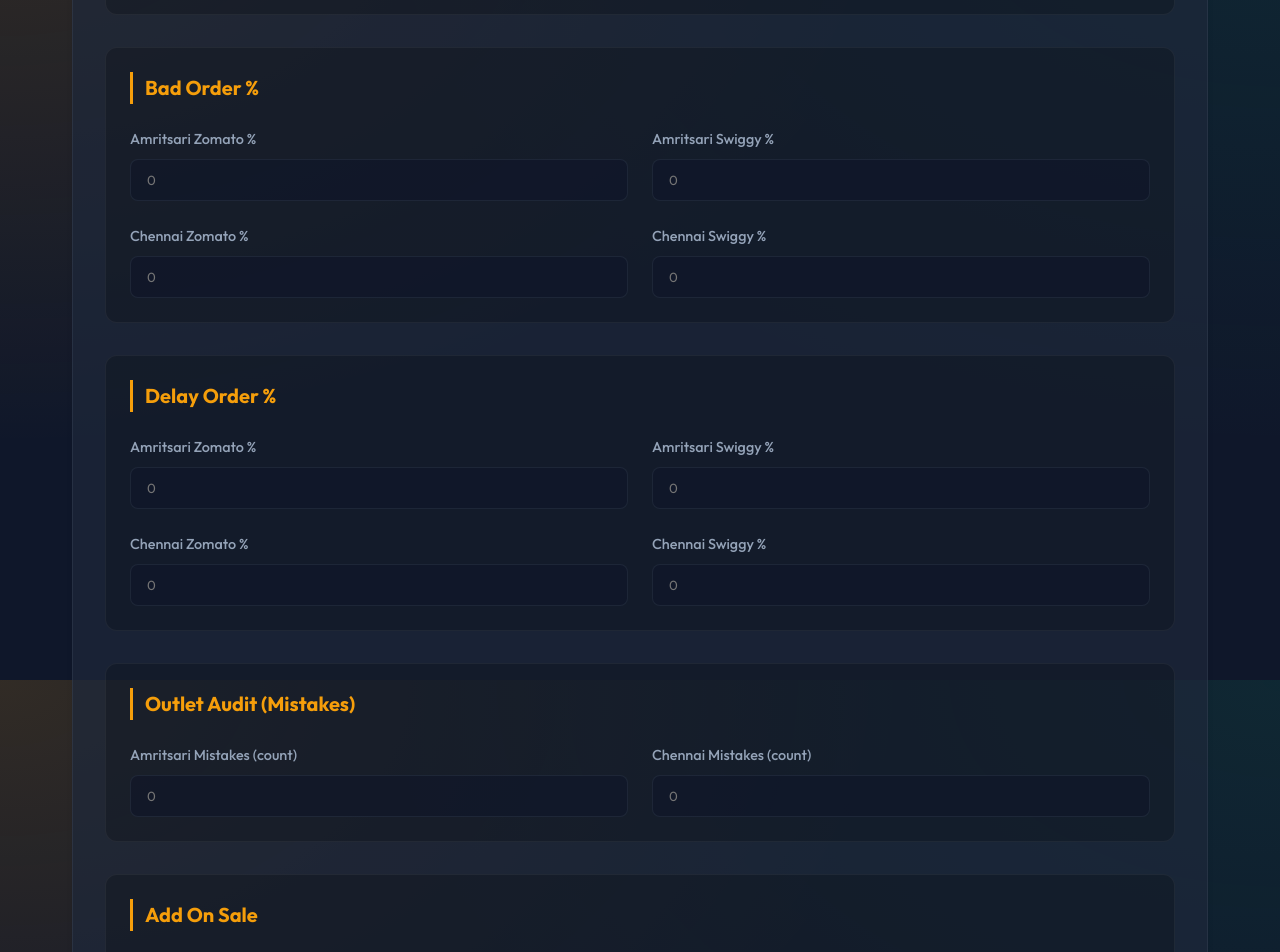
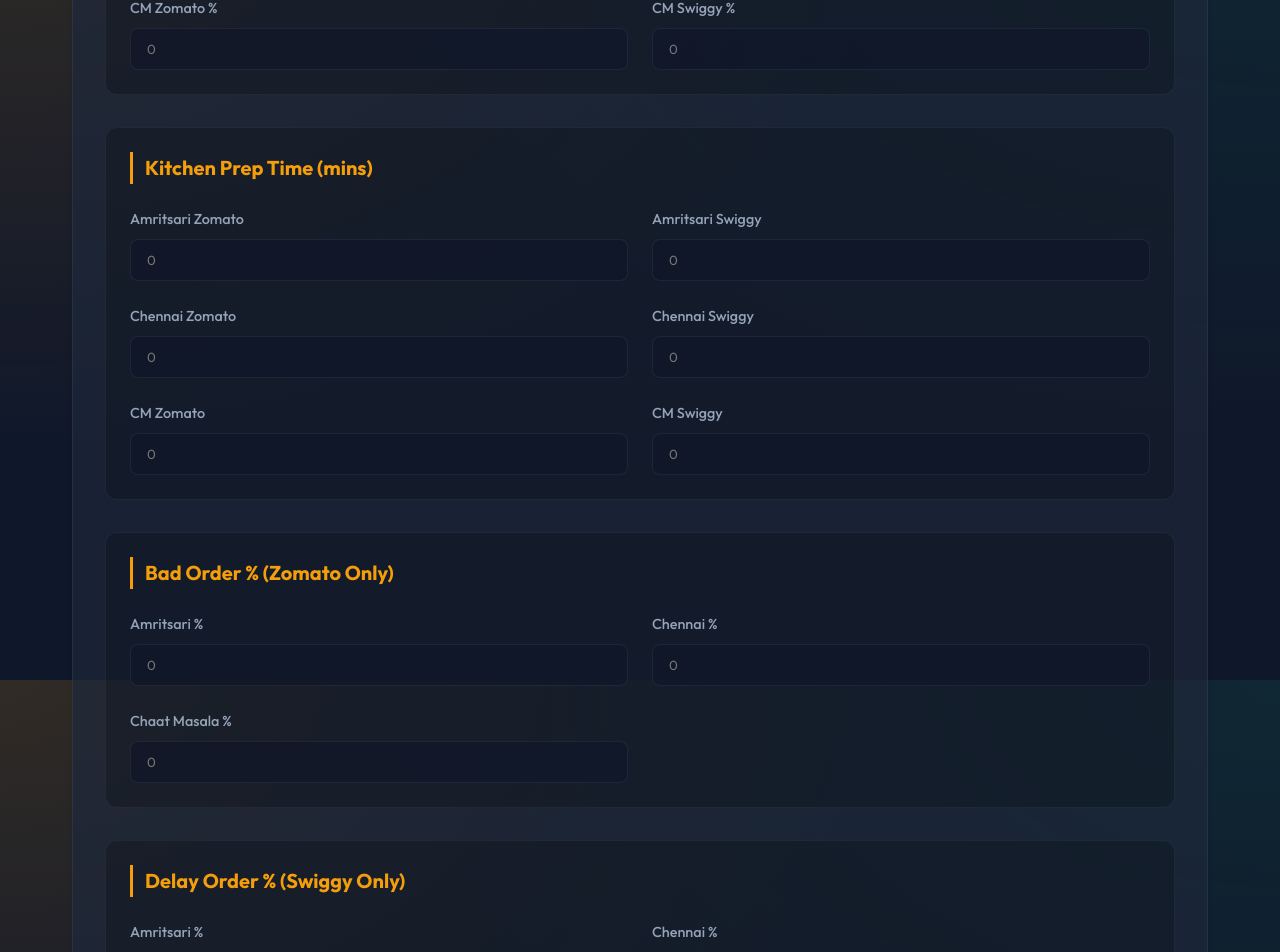
Before and after one commit to Aaadi257/my-project-frontend, a React app: page /new in a window 1280 px wide. Shown: the part 1720-2672 px from the top of the page. Built offline with nearby package versions, Linux system fonts and the light colour scheme; no server answers; the HTML template or start-up script is replaced by a standard one.

Commit message:
Updated ScorecardForm component

```diff
--- a/src/components/ScorecardForm.jsx
+++ b/src/components/ScorecardForm.jsx
@@ -39,42 +39,51 @@
 
         google_rating_amritsari: '',
         google_rating_chennai: '',
+        google_rating_chaat_masala: '',
 
         zomato_rating_amritsari: '',
         swiggy_rating_amritsari: '',
         zomato_rating_chennai: '',
         swiggy_rating_chennai: '',
+        zomato_rating_chaat_masala: '',
+        swiggy_rating_chaat_masala: '',
 
         food_cost_amritsari: '',
         food_cost_chennai: '',
+        food_cost_chaat_masala: '',
 
         online_activity_amritsari_zomato: '',
         online_activity_amritsari_swiggy: '',
         online_activity_chennai_zomato: '',
         online_activity_chennai_swiggy: '',
+        online_activity_chaat_masala_zomato: '',
+        online_activity_chaat_masala_swiggy: '',
 
         kitchen_prep_amritsari_zomato: '',
         kitchen_prep_amritsari_swiggy: '',
         kitchen_prep_chennai_zomato: '',
         kitchen_prep_chennai_swiggy: '',
+        kitchen_prep_chaat_masala_zomato: '',
+        kitchen_prep_chaat_masala_swiggy: '',
 
         bad_order_amritsari_zomato: '',
-        bad_order_amritsari_swiggy: '',
         bad_order_chennai_zomato: '',
-        bad_order_chennai_swiggy: '',
+        bad_order_chaat_masala_zomato: '',
 
-        delay_order_amritsari_zomato: '',
         delay_order_amritsari_swiggy: '',
-        delay_order_chennai_zomato: '',
         delay_order_chennai_swiggy: '',
+        delay_order_chaat_masala_swiggy: '',
 
         mistakes_amritsari: '',
         mistakes_chennai: '',
+        mistakes_chaat_masala: '',
 
         total_sale_amritsari: '',
         add_on_sale_amritsari: '',
         total_sale_chennai: '',
         add_on_sale_chennai: '',
+        total_sale_chaat_masala: '',
+        add_on_sale_chaat_masala: '',
     });
 
     const handleChange = (e) => {
@@ -93,42 +102,51 @@
                 metrics: {
                     google_rating_amritsari: parseFloat(formData.google_rating_amritsari) || 0,
                     google_rating_chennai: parseFloat(formData.google_rating_chennai) || 0,
+                    google_rating_chaat_masala: parseFloat(formData.google_rating_chaat_masala) || 0,
 
                     zomato_rating_amritsari: parseFloat(formData.zomato_rating_amritsari) || 0,
                     swiggy_rating_amritsari: parseFloat(formData.swiggy_rating_amritsari) || 0,
                     zomato_rating_chennai: parseFloat(formData.zomato_rating_chennai) || 0,
                     swiggy_rating_chennai: parseFloat(formData.swiggy_rating_chennai) || 0,
+                    zomato_rating_chaat_masala: parseFloat(formData.zomato_rating_chaat_masala) || 0,
+                    swiggy_rating_chaat_masala: parseFloat(formData.swiggy_rating_chaat_masala) || 0,
 
                     food_cost_amritsari: parseFloat(formData.food_cost_amritsari) || 0,
                     food_cost_chennai: parseFloat(formData.food_cost_chennai) || 0,
+                    food_cost_chaat_masala: parseFloat(formData.food_cost_chaat_masala) || 0,
 
                     online_activity_amritsari_zomato: parseFloat(formData.online_activity_amritsari_zomato) || 0,
                     online_activity_amritsari_swiggy: parseFloat(formData.online_activity_amritsari_swiggy) || 0,
                     online_activity_chennai_zomato: parseFloat(formData.online_activity_chennai_zomato) || 0,
                     online_activity_chennai_swiggy: parseFloat(formData.online_activity_chennai_swiggy) || 0,
+                    online_activity_chaat_masala_zomato: parseFloat(formData.online_activity_chaat_masala_zomato) || 0,
+                    online_activity_chaat_masala_swiggy: parseFloat(formData.online_activity_chaat_masala_swiggy) || 0,
 
                     kitchen_prep_amritsari_zomato: parseFloat(formData.kitchen_prep_amritsari_zomato) || 0,
                     kitchen_prep_amritsari_swiggy: parseFloat(formData.kitchen_prep_amritsari_swiggy) || 0,
                     kitchen_prep_chennai_zomato: parseFloat(formData.kitchen_prep_chennai_zomato) || 0,
                     kitchen_prep_chennai_swiggy: parseFloat(formData.kitchen_prep_chennai_swiggy) || 0,
+                    kitchen_prep_chaat_masala_zomato: parseFloat(formData.kitchen_prep_chaat_masala_zomato) || 0,
+                    kitchen_prep_chaat_masala_swiggy: parseFloat(formData.kitchen_prep_chaat_masala_swiggy) || 0,
 
                     bad_order_amritsari_zomato: parseFloat(formData.bad_order_amritsari_zomato) || 0,
-                    bad_order_amritsari_swiggy: parseFloat(formData.bad_order_amritsari_swiggy) || 0,
                     bad_order_chennai_zomato: parseFloat(formData.bad_order_chennai_zomato) || 0,
-                    bad_order_chennai_swiggy: parseFloat(formData.bad_order_chennai_swiggy) || 0,
+                    bad_order_chaat_masala_zomato: parseFloat(formData.bad_order_chaat_masala_zomato) || 0,
 
-                    delay_order_amritsari_zomato: parseFloat(formData.delay_order_amritsari_zomato) || 0,
                     delay_order_amritsari_swiggy: parseFloat(formData.delay_order_amritsari_swiggy) || 0,
-                    delay_order_chennai_zomato: parseFloat(formData.delay_order_chennai_zomato) || 0,
                     delay_order_chennai_swiggy: parseFloat(formData.delay_order_chennai_swiggy) || 0,
+                    delay_order_chaat_masala_swiggy: parseFloat(formData.delay_order_chaat_masala_swiggy) || 0,
 
                     mistakes_amritsari: parseInt(formData.mistakes_amritsari) || 0,
                     mistakes_chennai: parseInt(formData.mistakes_chennai) || 0,
+                    mistakes_chaat_masala: parseInt(formData.mistakes_chaat_masala) || 0,
 
                     total_sale_amritsari: parseFloat(formData.total_sale_amritsari) || 0,
                     add_on_sale_amritsari: parseFloat(formData.add_on_sale_amritsari) || 0,
                     total_sale_chennai: parseFloat(formData.total_sale_chennai) || 0,
                     add_on_sale_chennai: parseFloat(formData.add_on_sale_chennai) || 0,
+                    total_sale_chaat_masala: parseFloat(formData.total_sale_chaat_masala) || 0,
+                    add_on_sale_chaat_masala: parseFloat(formData.add_on_sale_chaat_masala) || 0,
                 }
             };
 
@@ -184,6 +202,7 @@
                 <MetricSection title="Google Rating">
                     <InputGroup label="Amritsari Express" name="google_rating_amritsari" value={formData.google_rating_amritsari} onChange={handleChange} />
                     <InputGroup label="Cafe Chennai" name="google_rating_chennai" value={formData.google_rating_chennai} onChange={handleChange} />
+                    <InputGroup label="Chaat Masala" name="google_rating_chaat_masala" value={formData.google_rating_chaat_masala} onChange={handleChange} />
                 </MetricSection>
 
                 <MetricSection title="Zomato & Swiggy Rating">
@@ -191,11 +210,14 @@
                     <InputGroup label="Amritsari Swiggy" name="swiggy_rating_amritsari" value={formData.swiggy_rating_amritsari} onChange={handleChange} />
                     <InputGroup label="Chennai Zomato" name="zomato_rating_chennai" value={formData.zomato_rating_chennai} onChange={handleChange} />
                     <InputGroup label="Chennai Swiggy" name="swiggy_rating_chennai" value={formData.swiggy_rating_chennai} onChange={handleChange} />
+                    <InputGroup label="CM Zomato" name="zomato_rating_chaat_masala" value={formData.zomato_rating_chaat_masala} onChange={handleChange} />
+                    <InputGroup label="CM Swiggy" name="swiggy_rating_chaat_masala" value={formData.swiggy_rating_chaat_masala} onChange={handleChange} />
                 </MetricSection>
 
                 <MetricSection title="Food Cost %">
                     <InputGroup label="Amritsari %" name="food_cost_amritsari" value={formData.food_cost_amritsari} onChange={handleChange} />
                     <InputGroup label="Chennai %" name="food_cost_chennai" value={formData.food_cost_chennai} onChange={handleChange} />
+                    <InputGroup label="Chaat Masala %" name="food_cost_chaat_masala" value={formData.food_cost_chaat_masala} onChange={handleChange} />
                 </MetricSection>
 
                 <MetricSection title="Online Activity %">
@@ -203,6 +225,8 @@
                     <InputGroup label="Amritsari Swiggy %" name="online_activity_amritsari_swiggy" value={formData.online_activity_amritsari_swiggy} onChange={handleChange} />
                     <InputGroup label="Chennai Zomato %" name="online_activity_chennai_zomato" value={formData.online_activity_chennai_zomato} onChange={handleChange} />
                     <InputGroup label="Chennai Swiggy %" name="online_activity_chennai_swiggy" value={formData.online_activity_chennai_swiggy} onChange={handleChange} />
+                    <InputGroup label="CM Zomato %" name="online_activity_chaat_masala_zomato" value={formData.online_activity_chaat_masala_zomato} onChange={handleChange} />
+                    <InputGroup label="CM Swiggy %" name="online_activity_chaat_masala_swiggy" value={formData.online_activity_chaat_masala_swiggy} onChange={handleChange} />
                 </MetricSection>
 
                 <MetricSection title="Kitchen Prep Time (mins)">
@@ -210,32 +234,35 @@
                     <InputGroup label="Amritsari Swiggy" name="kitchen_prep_amritsari_swiggy" value={formData.kitchen_prep_amritsari_swiggy} onChange={handleChange} />
                     <InputGroup label="Chennai Zomato" name="kitchen_prep_chennai_zomato" value={formData.kitchen_prep_chennai_zomato} onChange={handleChange} />
                     <InputGroup label="Chennai Swiggy" name="kitchen_prep_chennai_swiggy" value={formData.kitchen_prep_chennai_swiggy} onChange={handleChange} />
+                    <InputGroup label="CM Zomato" name="kitchen_prep_chaat_masala_zomato" value={formData.kitchen_prep_chaat_masala_zomato} onChange={handleChange} />
+                    <InputGroup label="CM Swiggy" name="kitchen_prep_chaat_masala_swiggy" value={formData.kitchen_prep_chaat_masala_swiggy} onChange={handleChange} />
                 </MetricSection>
 
-                <MetricSection title="Bad Order %">
-                    <InputGroup label="Amritsari Zomato %" name="bad_order_amritsari_zomato" value={formData.bad_order_amritsari_zomato} onChange={handleChange} />
-                    <InputGroup label="Amritsari Swiggy %" name="bad_order_amritsari_swiggy" value={formData.bad_order_amritsari_swiggy} onChange={handleChange} />
-                    <InputGroup label="Chennai Zomato %" name="bad_order_chennai_zomato" value={formData.bad_order_chennai_zomato} onChange={handleChange} />
-                    <InputGroup label="Chennai Swiggy %" name="bad_order_chennai_swiggy" value={formData.bad_order_chennai_swiggy} onChange={handleChange} />
+                <MetricSection title="Bad Order % (Zomato Only)">
+                    <InputGroup label="Amritsari %" name="bad_order_amritsari_zomato" value={formData.bad_order_amritsari_zomato} onChange={handleChange} />
+                    <InputGroup label="Chennai %" name="bad_order_chennai_zomato" value={formData.bad_order_chennai_zomato} onChange={handleChange} />
+                    <InputGroup label="Chaat Masala %" name="bad_order_chaat_masala_zomato" value={formData.bad_order_chaat_masala_zomato} onChange={handleChange} />
                 </MetricSection>
 
-                <MetricSection title="Delay Order %">
-                    <InputGroup label="Amritsari Zomato %" name="delay_order_amritsari_zomato" value={formData.delay_order_amritsari_zomato} onChange={handleChange} />
-                    <InputGroup label="Amritsari Swiggy %" name="delay_order_amritsari_swiggy" value={formData.delay_order_amritsari_swiggy} onChange={handleChange} />
-                    <InputGroup label="Chennai Zomato %" name="delay_order_chennai_zomato" value={formData.delay_order_chennai_zomato} onChange={handleChange} />
-                    <InputGroup label="Chennai Swiggy %" name="delay_order_chennai_swiggy" value={formData.delay_order_chennai_swiggy} onChange={handleChange} />
+                <MetricSection title="Delay Order % (Swiggy Only)">
+                    <InputGroup label="Amritsari %" name="delay_order_amritsari_swiggy" value={formData.delay_order_amritsari_swiggy} onChange={handleChange} />
+                    <InputGroup label="Chennai %" name="delay_order_chennai_swiggy" value={formData.delay_order_chennai_swiggy} onChange={handleChange} />
+                    <InputGroup label="Chaat Masala %" name="delay_order_chaat_masala_swiggy" value={formData.delay_order_chaat_masala_swiggy} onChange={handleChange} />
                 </MetricSection>
 
                 <MetricSection title="Outlet Audit (Mistakes)">
-                    <InputGroup label="Amritsari Mistakes (count)" name="mistakes_amritsari" value={formData.mistakes_amritsari} onChange={handleChange} type="number" step="1" />
-                    <InputGroup label="Chennai Mistakes (count)" name="mistakes_chennai" value={formData.mistakes_chennai} onChange={handleChange} type="number" step="1" />
+                    <InputGroup label="Amritsari Mistakes" name="mistakes_amritsari" value={formData.mistakes_amritsari} onChange={handleChange} type="number" step="1" />
+                    <InputGroup label="Chennai Mistakes" name="mistakes_chennai" value={formData.mistakes_chennai} onChange={handleChange} type="number" step="1" />
+                    <InputGroup label="Chaat Masala Mistakes" name="mistakes_chaat_masala" value={formData.mistakes_chaat_masala} onChange={handleChange} type="number" step="1" />
                 </MetricSection>
 
                 <MetricSection title="Add On Sale">
-                    <InputGroup label="Amritsari Total Sale" name="total_sale_amritsari" value={formData.total_sale_amritsari} onChange={handleChange} />
-                    <InputGroup label="Amritsari Add-on Sale" name="add_on_sale_amritsari" value={formData.add_on_sale_amritsari} onChange={handleChange} />
-                    <InputGroup label="Chennai Total Sale" name="total_sale_chennai" value={formData.total_sale_chennai} onChange={handleChange} />
-                    <InputGroup label="Chennai Add-on Sale" name="add_on_sale_chennai" value={formData.add_on_sale_chennai} onChange={handleChange} />
+                    <InputGroup label="Amritsari Total" name="total_sale_amritsari" value={formData.total_sale_amritsari} onChange={handleChange} />
+                    <InputGroup label="Amritsari AOS" name="add_on_sale_amritsari" value={formData.add_on_sale_amritsari} onChange={handleChange} />
+                    <InputGroup label="Chennai Total" name="total_sale_chennai" value={formData.total_sale_chennai} onChange={handleChange} />
+                    <InputGroup label="Chennai AOS" name="add_on_sale_chennai" value={formData.add_on_sale_chennai} onChange={handleChange} />
+                    <InputGroup label="CM Total" name="total_sale_chaat_masala" value={formData.total_sale_chaat_masala} onChange={handleChange} />
+                    <InputGroup label="CM AOS" name="add_on_sale_chaat_masala" value={formData.add_on_sale_chaat_masala} onChange={handleChange} />
                 </MetricSection>
 
                 <div style={{ marginTop: '2rem', textAlign: 'center' }}>
```
